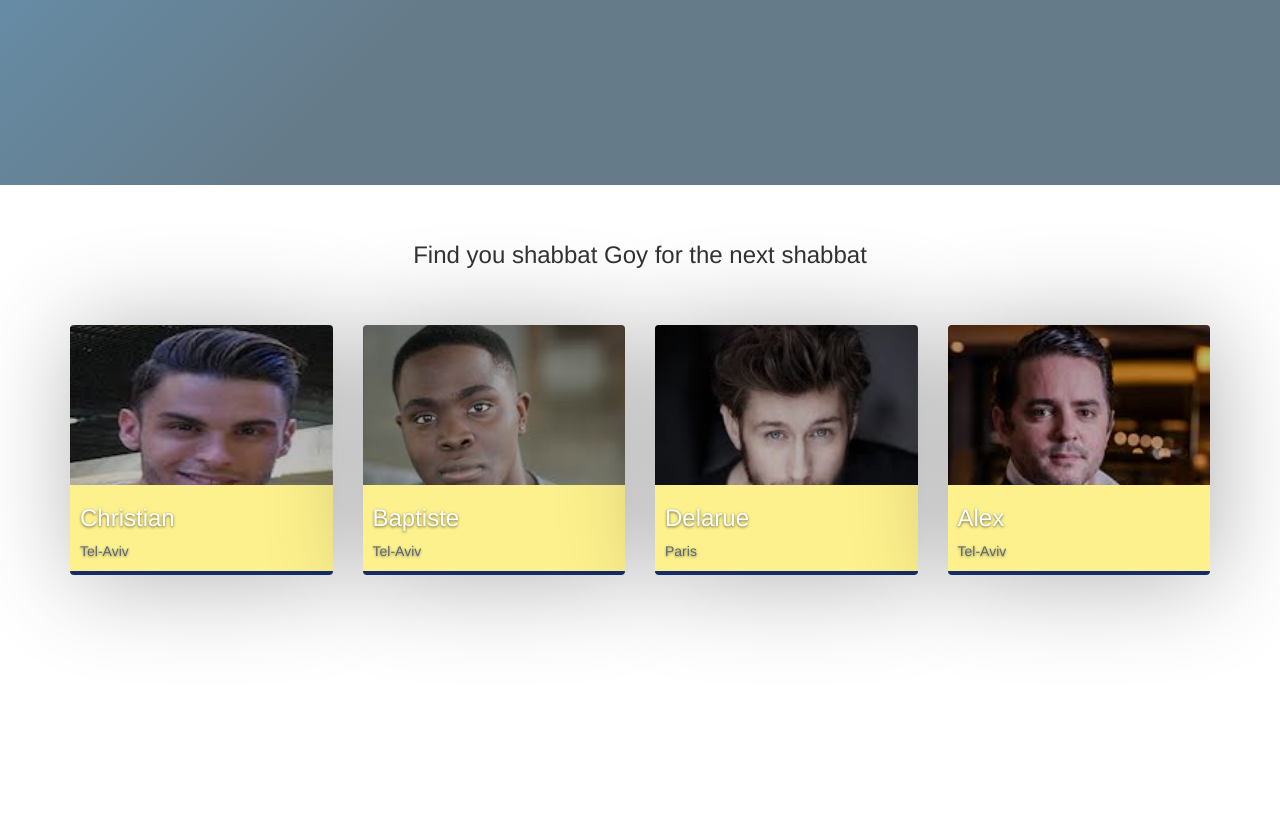
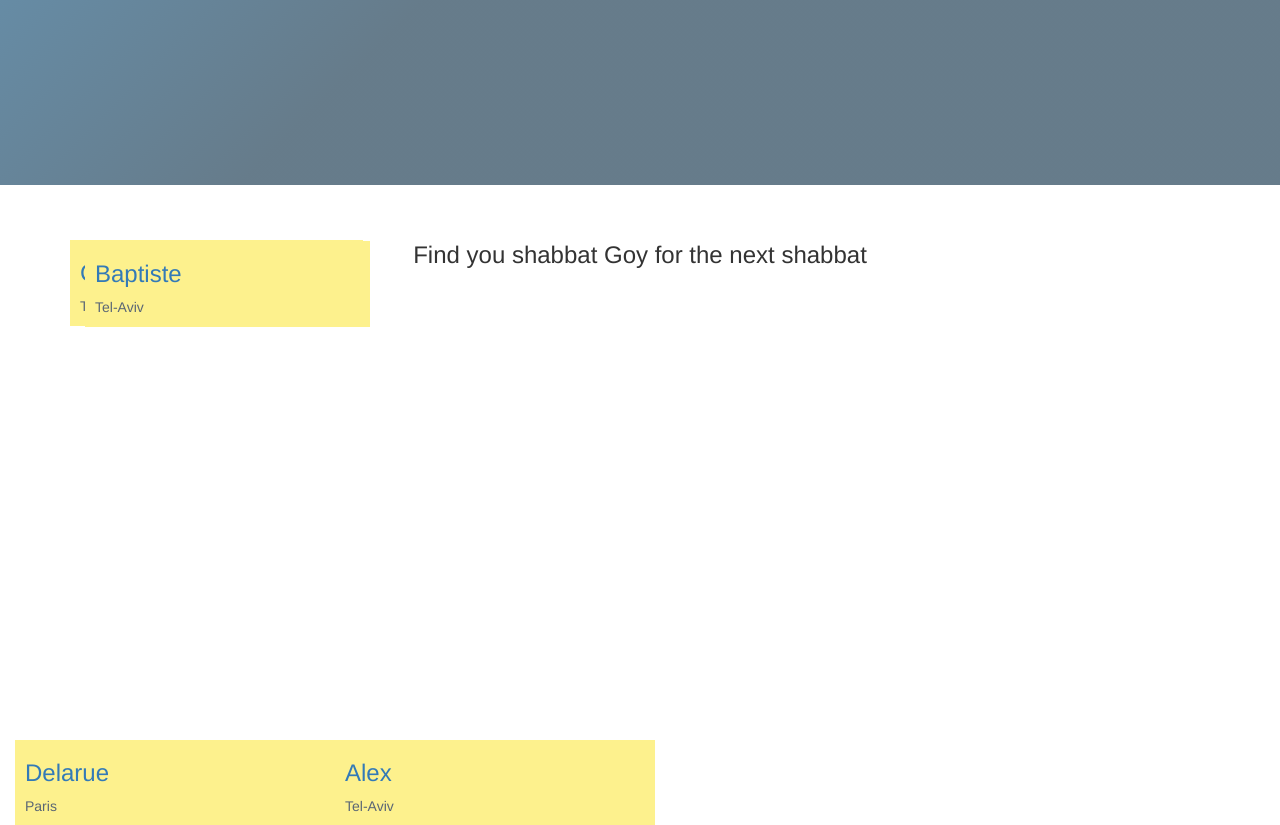
Before and after one commit to EphraimBismuth/-RENT_A_GOY, a Rails app: page / in a window 1280 px wide. Shown: the part 685-1510 px from the top of the page. Run offline with Rails 7, Linux system fonts and the light colour scheme; style sheets or scripts are compiled from the project's sources; some libraries are stand-ins or nearby versions.

Commit message:
testing heroku commenting out the image in cards

```diff
--- a/app/views/components/_card.html.erb
+++ b/app/views/components/_card.html.erb
@@ -2,8 +2,8 @@
   <!-- insert <div class="card"> -->
 
     <%= link_to goy_path(goy) do %>
-      <div class="card" style="background-image: linear-gradient(rgba(0,0,0,0.3), rgba(0,0,0,0.2)), url(<%= image_path goy.profile_picture %>);">
-          <div class="card-description">
+<!--       <div class="card" style="background-image: linear-gradient(rgba(0,0,0,0.3), rgba(0,0,0,0.2)), url(<%= image_path goy.profile_picture %>);">
+ -->          <div class="card-description">
             <h2 class="goy-name"><%= goy.name %></h2>
             <p class="goy-city"><%= goy.city %></p>
           </div>
```
